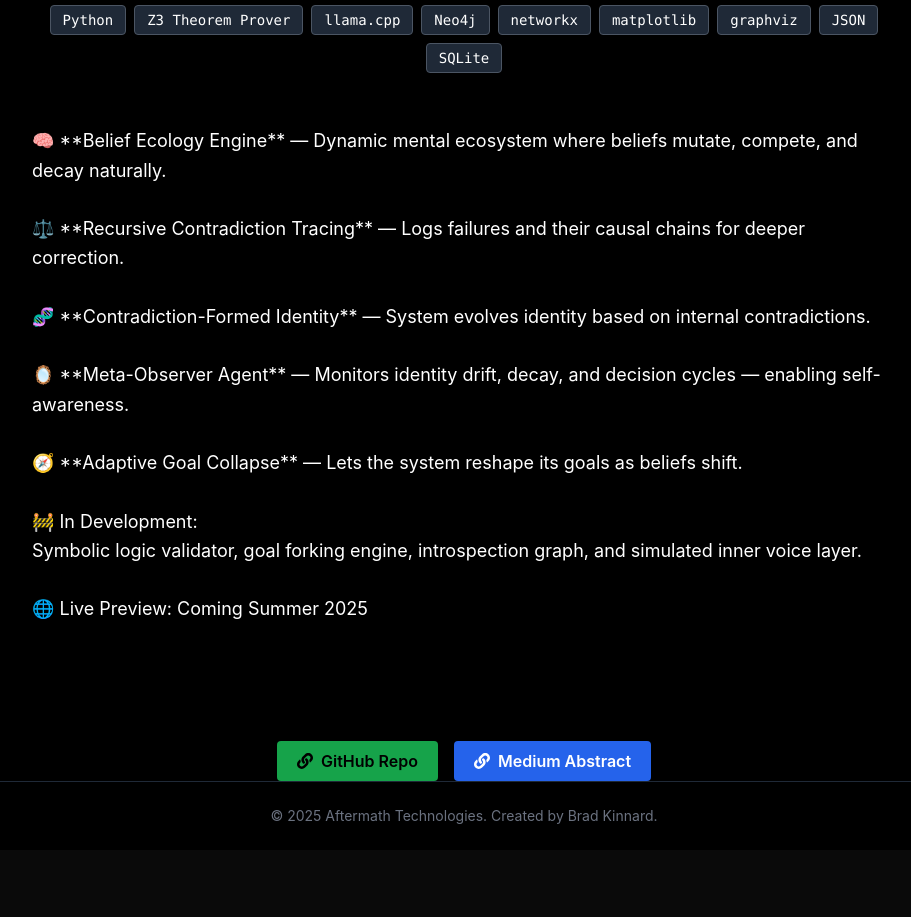
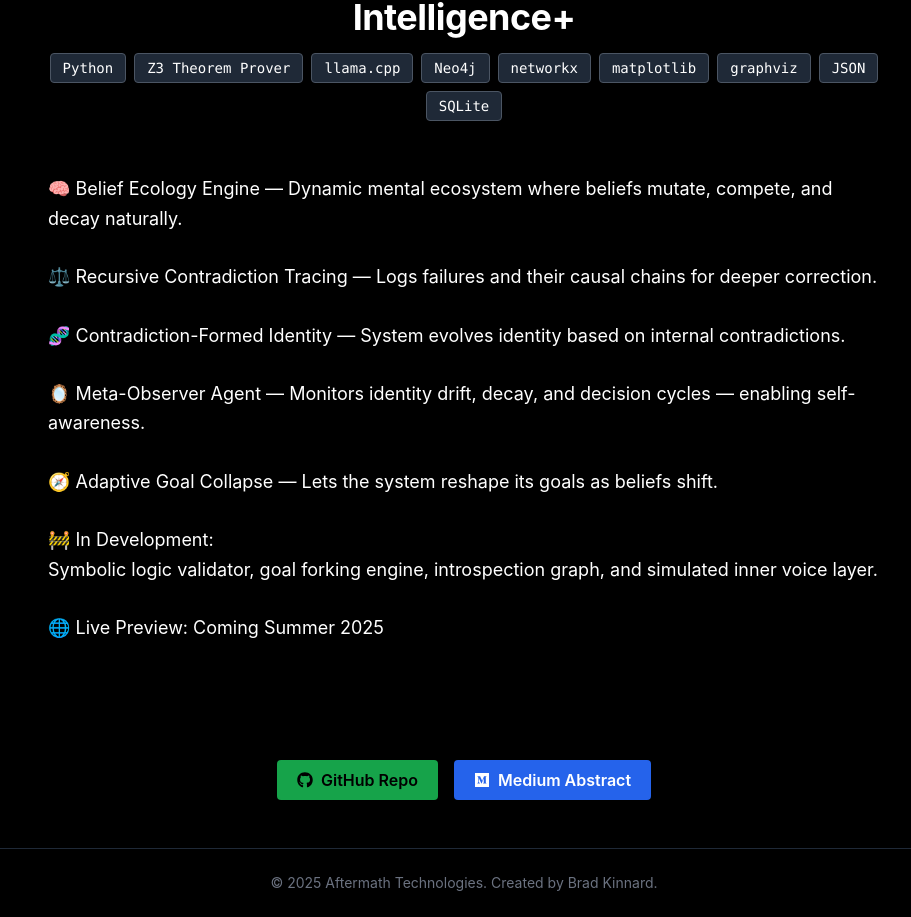
Before and after one commit to moonrunnerkc/aftermathtech, a Next.js app: page /portfolio/blackbox-mind-v3 in a window 1280 px wide. Shown: the part 203-1120 px from the top of the page, without its empty margins (176-1087 px from the left). Before the commit the page ends 1053 px from the top, so only its background shows below. Built offline with nearby package versions, Linux system fonts and the light colour scheme; no server answers.

Commit message:
Add new projects to portfolio added button s

```diff
--- a/app/portfolio/blackbox-mind-v3/page.tsx
+++ b/app/portfolio/blackbox-mind-v3/page.tsx
@@ -2,11 +2,11 @@
 
 import { ProjectDetail } from '@/components/ProjectDetail';
 import Link from 'next/link';
-import { FaLink } from 'react-icons/fa';
+import { FaGithub, FaMedium } from 'react-icons/fa';
 
 export default function BlackboxMindPage() {
   return (
-    <div>
+    <div className="text-white px-4 py-12 max-w-4xl mx-auto">
       <ProjectDetail
         title="Blackbox Mind v3: Meta-Cognitive Synthetic Intelligence+"
         tech={[
@@ -21,15 +21,15 @@ export default function BlackboxMindPage() {
           'SQLite',
         ]}
         content={`
-🧠 **Belief Ecology Engine** — Dynamic mental ecosystem where beliefs mutate, compete, and decay naturally.
+🧠 Belief Ecology Engine — Dynamic mental ecosystem where beliefs mutate, compete, and decay naturally.
 
-⚖️ **Recursive Contradiction Tracing** — Logs failures and their causal chains for deeper correction.
+⚖️ Recursive Contradiction Tracing — Logs failures and their causal chains for deeper correction.
 
-🧬 **Contradiction-Formed Identity** — System evolves identity based on internal contradictions.
+🧬 Contradiction-Formed Identity — System evolves identity based on internal contradictions.
 
-🪞 **Meta-Observer Agent** — Monitors identity drift, decay, and decision cycles — enabling self-awareness.
+🪞 Meta-Observer Agent — Monitors identity drift, decay, and decision cycles — enabling self-awareness.
 
-🧭 **Adaptive Goal Collapse** — Lets the system reshape its goals as beliefs shift.
+🧭 Adaptive Goal Collapse — Lets the system reshape its goals as beliefs shift.
 
 🚧 In Development:
 Symbolic logic validator, goal forking engine, introspection graph, and simulated inner voice layer.
@@ -38,14 +38,14 @@ Symbolic logic validator, goal forking engine, introspection graph, and simulate
         `}
       />
 
-      <div className="flex flex-wrap justify-center gap-4 mt-10">
+      <div className="mt-10 flex flex-wrap justify-center gap-4">
         <Link
           href="https://github.com/moonrunnerkc/belief-ecology"
           target="_blank"
           rel="noopener noreferrer"
           className="inline-flex items-center gap-2 px-5 py-2 bg-green-600 text-black font-semibold rounded hover:bg-green-500 transition"
         >
-          <FaLink />
+          <FaGithub />
           GitHub Repo
         </Link>
 
@@ -55,7 +55,7 @@ Symbolic logic validator, goal forking engine, introspection graph, and simulate
           rel="noopener noreferrer"
           className="inline-flex items-center gap-2 px-5 py-2 bg-blue-600 text-white font-semibold rounded hover:bg-blue-500 transition"
         >
-          <FaLink />
+          <FaMedium />
           Medium Abstract
         </Link>
       </div>
```
